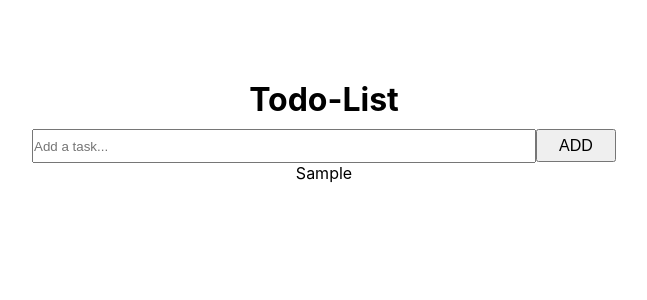
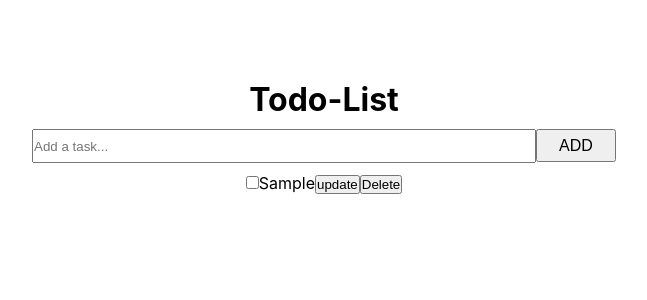
Before and after one commit to Limhagyeong/Remind_React, a React (Create React App) app: page / in a window 1280 px wide. Both pictures are taken after typing "Sample" into the empty fields and a click on the button "ADD". Shown: the top 300 px of the page, without its empty margins (316-963 px from the left). Built offline with nearby package versions, Linux system fonts and the light colour scheme.

Commit message:
html, create edit

```diff
--- a/public/assets/style.css
+++ b/public/assets/style.css
@@ -18,3 +18,6 @@
   font-size: 16px;
   margin-top: 10px;
 }
+.eachList {
+  margin-top: 10px;
+}
--- a/src/component/TodoList.js
+++ b/src/component/TodoList.js
@@ -7,17 +7,25 @@ function TodoList() {
 
   const addTask = () => {
     if (task.trim() !== '') {
-      setTasks([...tasks, task]);
+      const newTask = { id: tasks.length, task: task };
+      setTasks([...tasks, newTask]);
       setTask('');
-      console.log(tasks);
+      console.log([...tasks, newTask]);
     }
   };
 
   function ShowTodoList() {
     return (
       <ul>
-        {tasks.map((task, index) => (
-          <li key={index}>{task}</li>
+        {tasks.map((eachTask) => (
+          <>
+            <li className="eachList" key={eachTask.id}>
+              <input type="checkbox" class="item-checkbox" />
+              {eachTask.task}
+              <button>update</button>
+              <button>Delete</button>
+            </li>
+          </>
         ))}
       </ul>
     );
```
